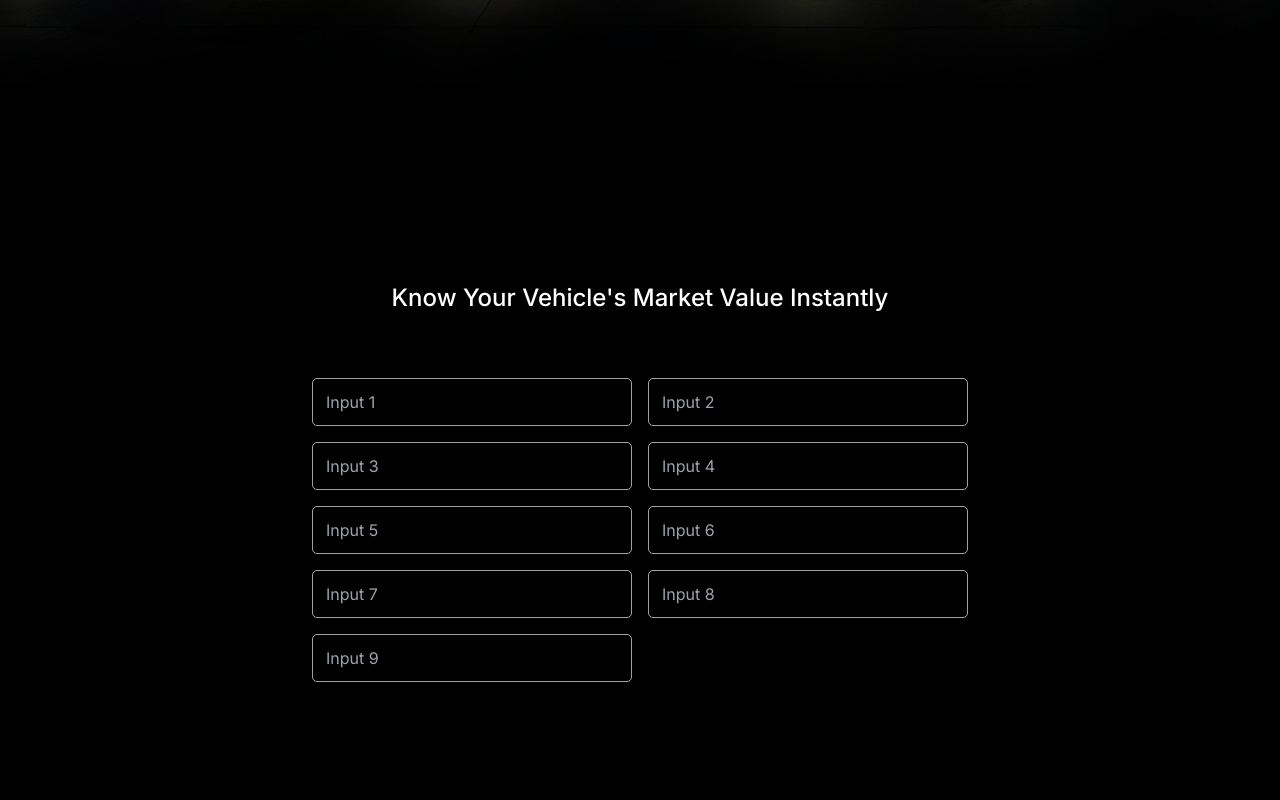
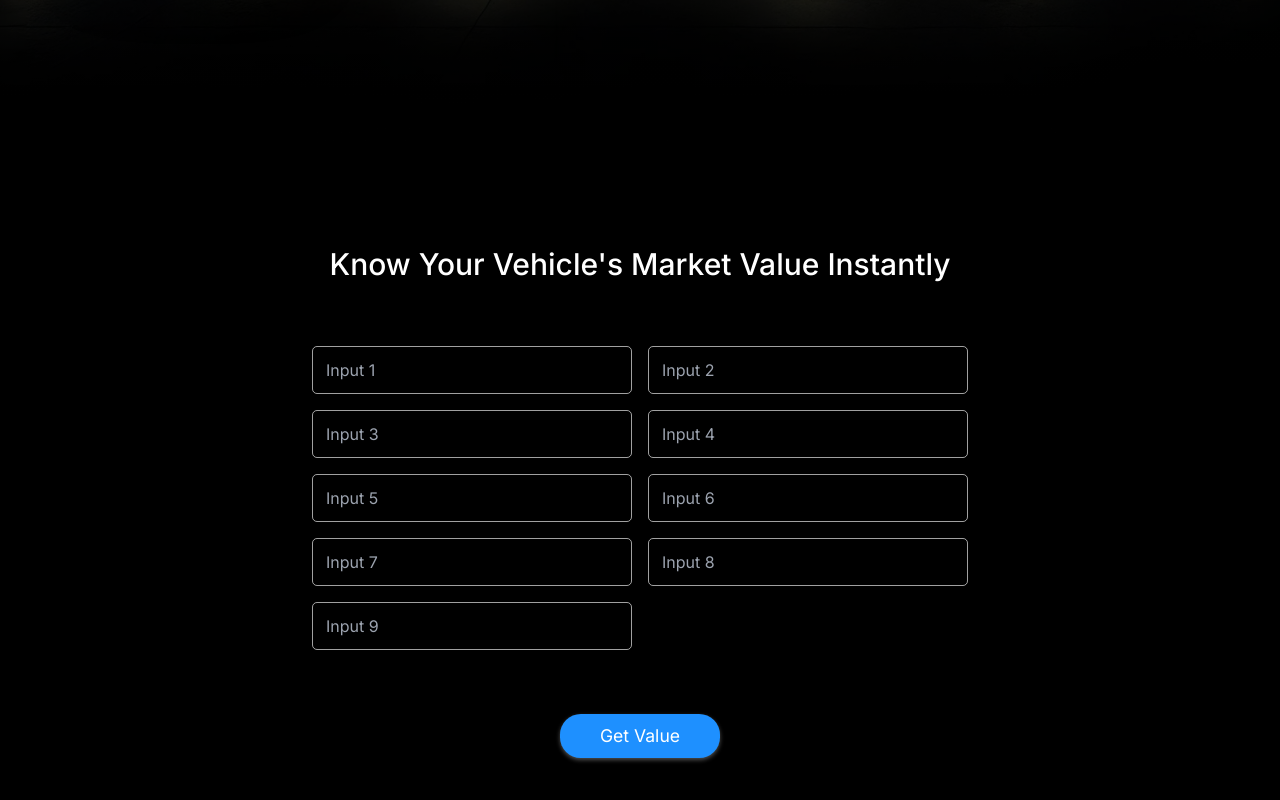
Before and after one commit to AshanSalinda/EstiMotor, a React (Vite) app in the folder Frontend/: page / in a window 1280 px wide. Shown: the part 646-1446 px from the top of the page. Built offline with nearby package versions, Linux system fonts and the light colour scheme.

Commit message:
Value Dispaly Styles

```diff
--- a/Frontend/src/Sections/HomePageSections/InputSection.jsx
+++ b/Frontend/src/Sections/HomePageSections/InputSection.jsx
@@ -1,12 +1,56 @@
-import React from 'react';
+import React, { useState } from 'react';
 import Input from '../../components/input/Input';
+import Button from '../../components/input/Button';
 
 function InputSection() {
+    const [displayValue, setDisplayValue] = React.useState(0);
+
+    const handleSubmit = (e) => {
+        e.preventDefault();
+
+        const element = document.getElementById('display-value');
+        element.scrollIntoView({ behavior: 'smooth', block: 'center' });
+
+        const finalValue = 455000;
+        const steps = 25;
+        const endSpeed = 200;
+        const increment = finalValue / steps;
+
+        let currentValue = 0;
+        let currentStep = 0;
+
+        element.classList.remove('opacity-0', 'animate-glow');
+        element.classList.add('animate-fadeIn');
+
+        const animateCount = () => {
+            const progress = currentStep / steps;
+            const currentInterval = endSpeed * progress * progress;
+
+            setTimeout(() => {
+                currentValue += increment;
+                currentStep++;
+
+                if (currentStep < steps) {
+                    setDisplayValue(Math.round(currentValue));
+                    animateCount();
+                } else {
+                    setDisplayValue(finalValue);
+                    element.classList.add('animate-glow');
+                    element.classList.remove('animate-fadeIn');
+                }
+            }, currentInterval);
+        };
+
+        animateCount();
+    };
+
+
     return (
-    <div className='flex min-h-[100vh] flex-col items-center' id='input-section'>
-        <h1 className='px-8 text-2xl font-medium text-justify lg:mt-32'>Know Your Vehicle's Market Value Instantly</h1>
+        <div className='flex min-h-[100vh] flex-col items-center justify-center' id='input-section'>
+            <form onSubmit={handleSubmit} className='flex flex-col items-center space-y-16'>
+                <h1 className='px-8 text-2xl font-medium text-justify md:text-3xl'>Know Your Vehicle's Market Value Instantly</h1>
 
-        <div className="grid grid-cols-1 gap-5 mt-16 md:gap-4 md:grid-cols-2">
+                <div className="grid grid-cols-1 gap-5 md:grid-cols-2 md:gap-4">
                     <Input type="text" label="Input 1" />
                     <Input type="text" label="Input 2" />
                     <Input type="text" label="Input 3" />
@@ -18,6 +62,18 @@ function InputSection() {
                     <Input type="text" label="Input 9" />
                 </div>
 
+                <Button
+                    label="Get Value"
+                    size="medium"
+                    type="submit"
+                    sx={{ width: "10rem", borderRadius: "1.3rem" }}
+                />
+
+                <p id='display-value' className="text-4xl font-medium tracking-wide opacity-0">
+                    {`LKR ${displayValue.toLocaleString('en-US', { maximumFractionDigits: 2, minimumFractionDigits: 2 })}`}
+                </p>
+            </form>
+
         </div>
     )
 }
--- a/Frontend/src/Sections/HomePageSections/LandingSection.jsx
+++ b/Frontend/src/Sections/HomePageSections/LandingSection.jsx
@@ -13,7 +13,7 @@ function LandingSection() {
         <div className='w-full min-h-[100vh] flex flex-col relative'>
 
             {/* Background */}
-            <div className='absolute bg-gradient-to-t from-black to-transparent from-[45%] bg-[0%_0%] animate-gradientMove z-[-1] w-full h-full' style={{backgroundSize: "100% 200%"}}></div>
+            <div className='absolute bg-gradient-to-t from-black to-transparent from-[50%] bg-[0%_0%] animate-gradientMove z-[-1] w-full h-full' style={{backgroundSize: "100% 200%"}}></div>
             <img src={background} alt="Background" className='absolute object-cover w-full h-full z-[-2] brightness-125'/>
             {/* <img src={background1} alt="Background" className='absolute right-0 z-[-1]' /> */}
 
--- a/Frontend/src/data/muiTheme.js
+++ b/Frontend/src/data/muiTheme.js
@@ -125,7 +125,7 @@ const muiTheme = createTheme({
                     backgroundColor: "#00000050",
                     color: colors.primary[450],
                     '&:hover': {
-                        boxShadow: "0 0 10px #1E90FF, 0 0 75px 15px #000000",
+                        boxShadow: "0 0 14px #1E90FF, 0 0 75px 15px #000000",
                     },
                 },
                 sizeMedium: {
--- a/Frontend/tailwind.config.js
+++ b/Frontend/tailwind.config.js
@@ -9,11 +9,23 @@ export default {
             keyframes: {
                 gradientMove: {
                     '0%': { backgroundPosition: '0% 100%' },
-                    '100%': { backgroundPosition: '0% 0%' },
+                    '100%': { backgroundPosition: '0% 0%' }
                 },
+                fadeIn: {
+                    '0%': { opacity: 0, transform: "scale(0.5)" },
+                    '50%': { opacity: 0.5, transform: "scale(1)" },
+                    '100%': { opacity: 1, transform: "scale(1)" }
+                },
+                glow: {
+                    '0%': { textShadow: '5px 0 20px #1E90FF80, -5px 0 20px #1E90FF80, 0 -5px 20px #1E90FF80, 0 5px 20px #1E90FF80' },
+                    '30%': { textShadow: '5px 0 35px #1E90FFC0, -5px 0 35px #1E90FFC0, 0 -5px 35px #1E90FFC0, 0 5px 35px #1E90FFC0' },
+                    '100%': { textShadow: '1px 0 20px #1E90FF20, -1px 0 20px #1E90FF20, 0 -1px 20px #1E90FF20, 0 1px 20px #1E90FF20' },
+                }
             },
             animation: {
                 gradientMove: 'gradientMove 3s ease',
+                fadeIn: 'fadeIn 0.8s ease',
+                glow: 'glow 2s ease',
             },
             colors: {
                 dark: {
@@ -49,9 +61,12 @@ export default {
     plugins: [
         function ({ addUtilities }) {
             addUtilities({
-              '.text-shadow': {
-                textShadow: '3px 3px 15px #000000, -3px 3px 15px #000000, 3px -3px 15px #000000, -3px -3px 15px #000000',
-              },
+                '.text-shadow': {
+                    textShadow: '3px 3px 15px #000000, -3px 3px 15px #000000, 3px -3px 15px #000000, -3px -3px 15px #000000',
+                },
+                '.text-shadow-white': {
+                    textShadow: '0 0 4px #FFFFFF, 0 0 4px #FFFFFF',
+                },
             });
         }
     ],
```
Lines whose indentation alone changed are shown as unchanged.
